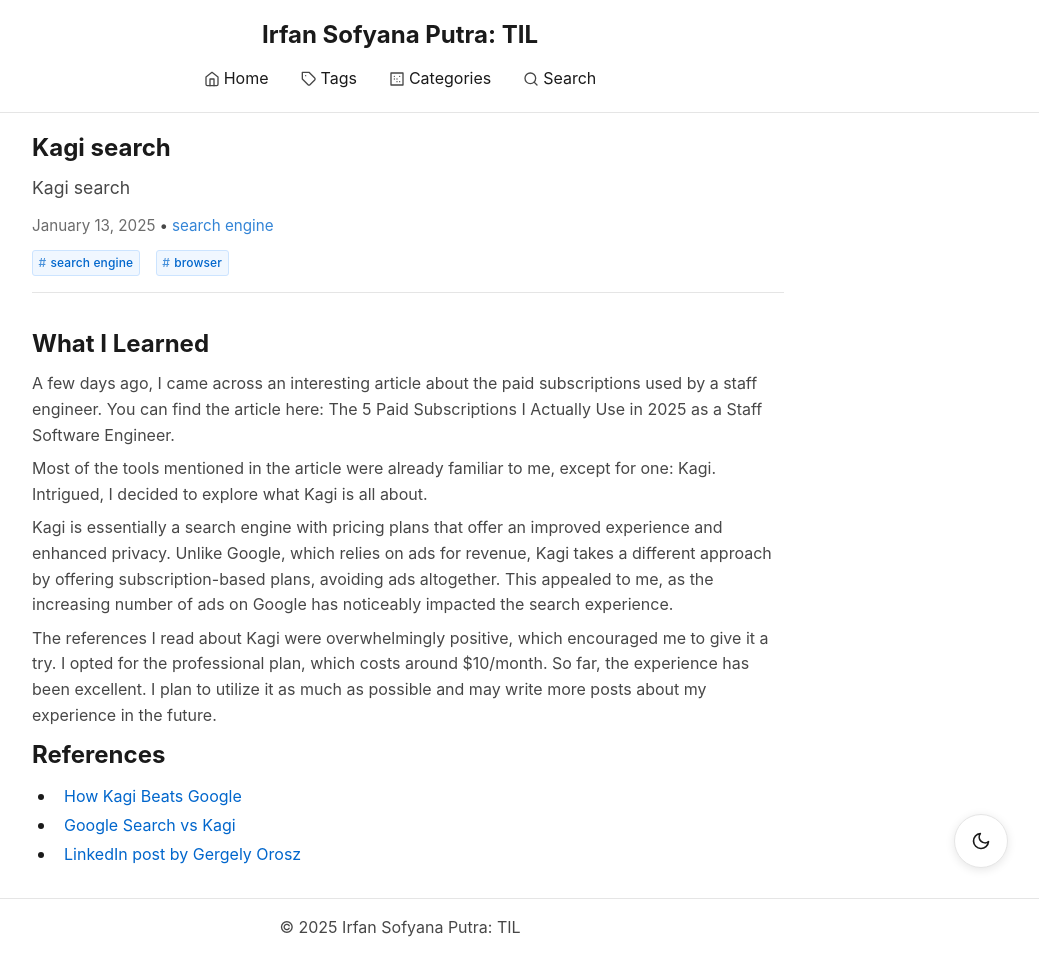
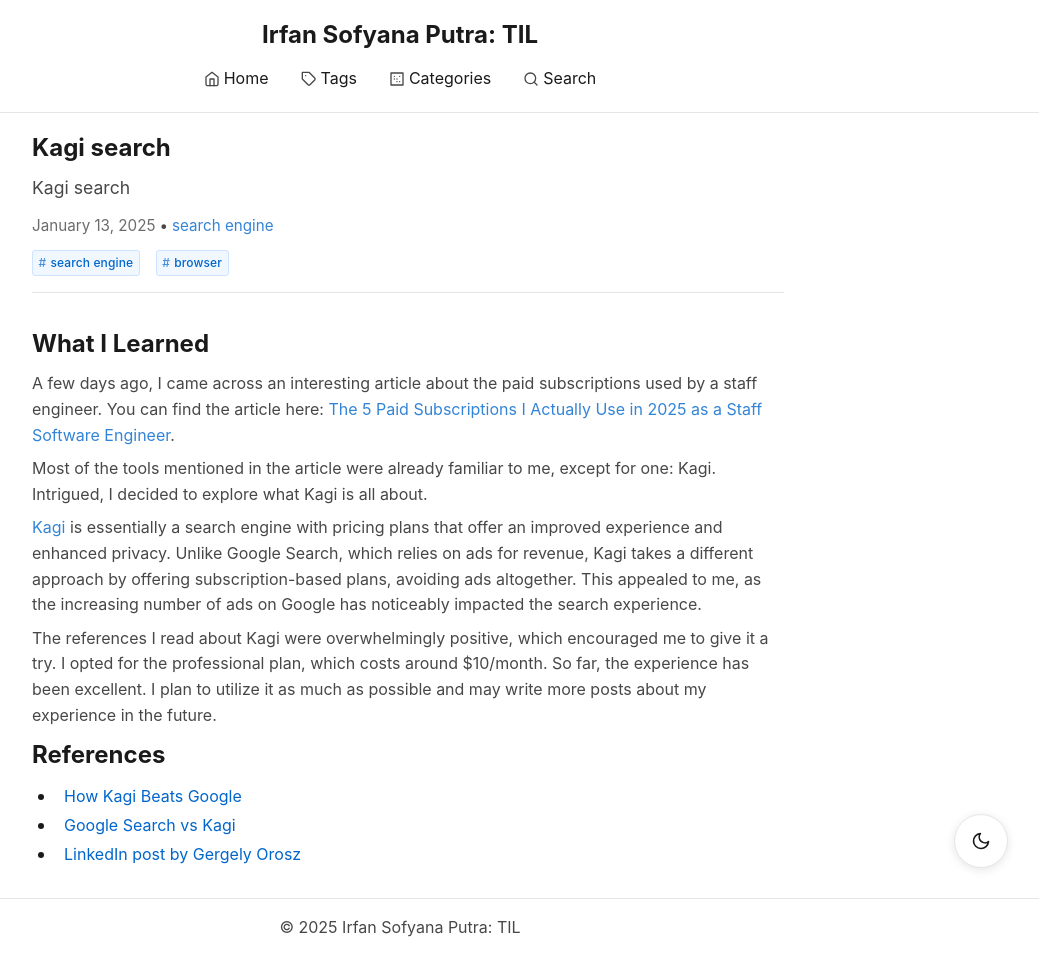
Before and after one commit to irfansofyana/til, a Jekyll site: the page built from _til/2025-01-13-kagi.md, in a window 1280 px wide. Shown: the whole page, without its empty margins (240-1279 px from the left). Built offline with Jekyll 4.4.1, drawn with Linux system fonts in a browser that asks for light colours.

Commit message:
update post

```diff
--- a/_til/2025-01-13-kagi.md
+++ b/_til/2025-01-13-kagi.md
@@ -9,11 +9,11 @@
 
 ## What I Learned
 
-A few days ago, I came across an interesting article about the paid subscriptions used by a staff engineer. You can find the article here: The 5 Paid Subscriptions I Actually Use in 2025 as a Staff Software Engineer.
+A few days ago, I came across an interesting article about the paid subscriptions used by a staff engineer. You can find the article here: [The 5 Paid Subscriptions I Actually Use in 2025 as a Staff Software Engineer](https://levelup.gitconnected.com/the-5-paid-subscriptions-i-actually-use-in-2025-as-a-staff-software-engineer-98033c94566e).
 
 Most of the tools mentioned in the article were already familiar to me, except for one: Kagi. Intrigued, I decided to explore what Kagi is all about.
 
-Kagi is essentially a search engine with pricing plans that offer an improved experience and enhanced privacy. Unlike Google, which relies on ads for revenue, Kagi takes a different approach by offering subscription-based plans, avoiding ads altogether. This appealed to me, as the increasing number of ads on Google has noticeably impacted the search experience.
+[Kagi](https://kagi.com) is essentially a search engine with pricing plans that offer an improved experience and enhanced privacy. Unlike Google Search, which relies on ads for revenue, Kagi takes a different approach by offering subscription-based plans, avoiding ads altogether. This appealed to me, as the increasing number of ads on Google has noticeably impacted the search experience.
 
 The references I read about Kagi were overwhelmingly positive, which encouraged me to give it a try. I opted for the professional plan, which costs around $10/month. So far, the experience has been excellent. I plan to utilize it as much as possible and may write more posts about my experience in the future.
 
```
